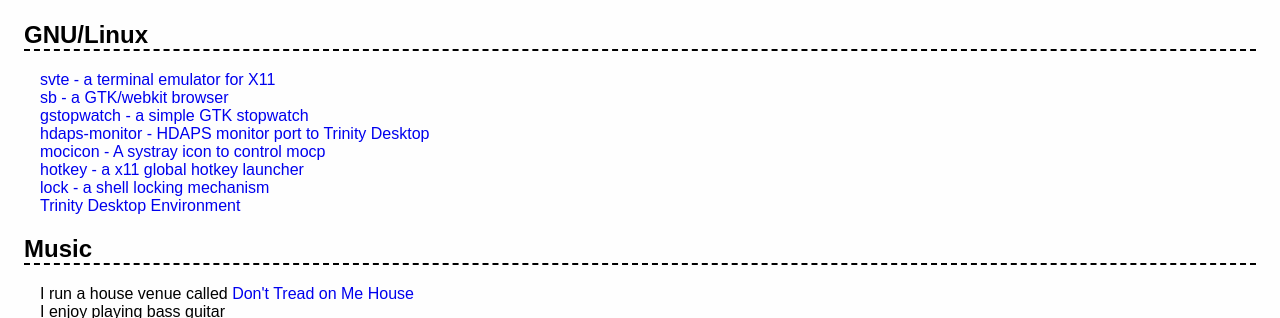
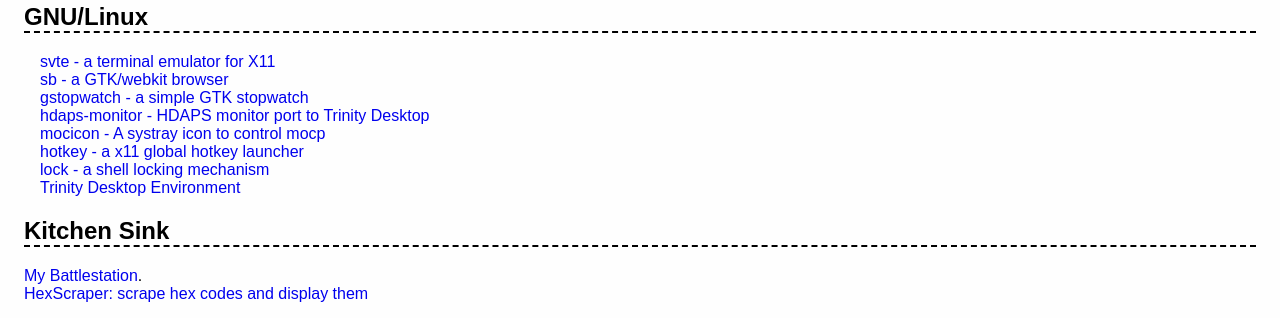
Before and after one commit to mutantturkey/mutantturkey.github.io, a plain HTML site: page index.html in a window 1280 px wide. Shown: the part 712-1030 px from the top of the page. Drawn offline with Linux system fonts and the light colour scheme.

Commit message:
Update index.html

```diff
--- a/index.html
+++ b/index.html
@@ -16,7 +16,6 @@ I like the Unix Philosophy.<br>
 <a href="http://harmful.cat-v.org/">Less is More</a>.<br>
 I like the C programming language. It is clean, concise, and unforgiving.<br>
 I am interested in <a href="http://nimrod-lang.org">Nimrod</a>.<br>
-<a href="battlestation.html">My Battlestation</a>.<br>
 <a href="resume.txt">resume.txt</a><br>
 I really like sim city 3000.<br>
 I love solving Rubik's cubes. My best 3x3 solve time is 47 seconds<br>
@@ -59,6 +58,11 @@ I am available for hire for any range of scientific programming projects. I spec
 		<a href="http://trinitydesktop.org/"> Trinity Desktop Environment</a> <br>
 </p>
 
+<h2>Kitchen Sink</h2>
+<p></p>
+<a href="battlestation.html">My Battlestation</a>.<br>
+<a href="http://mutantturkey/hexscraper/index.html">HexScraper: scrape hex codes and display them</a><br>
+</p>
 <h2>Music</h2>
 <p>
 I run a house venue called <a href="http://facebook.com/DontTreadOnMeHouse">Don't Tread on Me House</a> <br>
```
